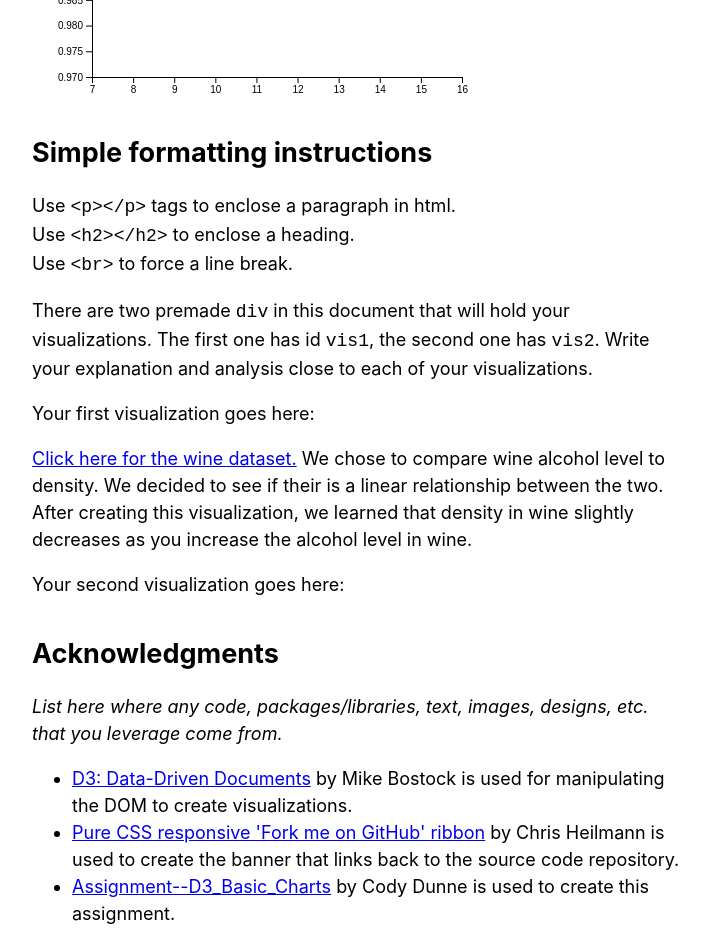
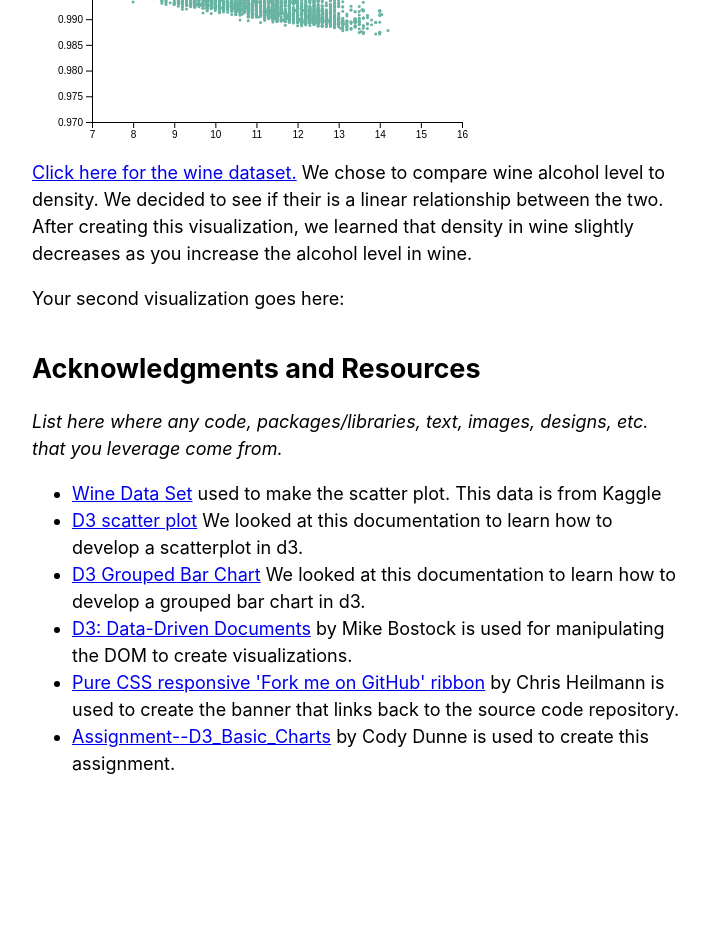
Before and after one commit to DS4200-Fall21-Sec02/hw-03-practice-d3-hw-03-practice-d3-hp-jc, a plain HTML site: page index.html in a window 1280 px wide. Shown: the part 400-1330 px from the top of the page, without its empty margins (283-992 px from the left). After the commit the page ends 1217 px from the top, so only its background shows below. Drawn offline with nearby package versions, Linux system fonts and the light colour scheme.

Commit message:
more progress

```diff
--- a/index.html
+++ b/index.html
@@ -36,28 +36,16 @@
   <div class='content-column'>
     <h1>hw-03: Practicing D3</h1>
 
-    <p>
-      <div id="my_dataviz"></div>
-    </p>
 
-    <h2>Simple formatting instructions</h2>
 
-    <p>
-      Use <code>&lt;p&gt;&lt;/p&gt;</code> tags to enclose a paragraph in html. <br>
-      Use <code>&lt;h2&gt;&lt;/h2&gt;</code> to enclose a heading. <br>
-      Use <code>&lt;br&gt;</code> to force a line break.
-    </p>
 
-    <p>
-      There are two premade <code>div</code> in this document that will hold your visualizations. The first one has id <code>vis1</code>, the second one has <code>vis2</code>. Write your explanation and analysis close to each of your visualizations.
-    </p>
+
+
 
     <p>
       Your first visualization goes here:
 
       <!-- <script>
-
-
         // set the dimensions and margins of the graph
         var margin = {top: 30, right: 30, bottom: 70, left: 60},
             width = 460 - margin.left - margin.right,
@@ -110,7 +98,6 @@
         </script> -->
 
 <!-- <script>
-
   // set the dimensions and margins of the graph
   const margin = {top: 10, right: 30, bottom: 20, left: 50},
       width = 460 - margin.left - margin.right,
@@ -187,6 +174,7 @@
     </p>
 
     <!-- Visualization goes here -->
+    <div id="my_dataviz"></div>
 
     <script>
 
@@ -254,13 +242,28 @@
     <!-- Visualization goes here -->
     <div class='vis-holder' id='vis2'></div>
 
-    <h2>Acknowledgments</h2>
+    <h2>Acknowledgments and Resources</h2>
 
     <p>
       <em>List here where any code, packages/libraries, text, images, designs, etc. that you leverage come from.</em>
     </p>
 
     <ul>
+
+        <li><a href='https://www.kaggle.com/shelvigarg/wine-quality-dataset'>
+          Wine Data Set</a>
+          used to make the scatter plot. This data is from Kaggle
+        </li>
+
+        <li><a href='https://www.d3-graph-gallery.com/graph/scatter_basic.html'>
+          D3 scatter plot</a>
+          We looked at this documentation to learn how to develop a scatterplot in d3.
+        </li>
+
+        <li><a href='https://www.d3-graph-gallery.com/graph/barplot_grouped_basicWide.html'>
+          D3 Grouped Bar Chart</a>
+          We looked at this documentation to learn how to develop a grouped bar chart in d3.
+        </li>
       <li><a href='https://d3js.org/'>
         D3: Data-Driven Documents</a>
         by Mike Bostock is used for manipulating the DOM to create visualizations.
--- a/js/main.js
+++ b/js/main.js
@@ -28,15 +28,6 @@ let svg2 = d3.select('#vis2')
 
 
 
-let data1 = d3.csv("data/heartAttack.csv", function(row) {
-  return {
-    age: +row.age,
-    sex: +row.sex,
-    chol: +row.Chol
-  }
-}).then(function(data) {
-  //console.log(data)
-});
 
 
 
```
Lines whose indentation alone changed are shown as unchanged.
